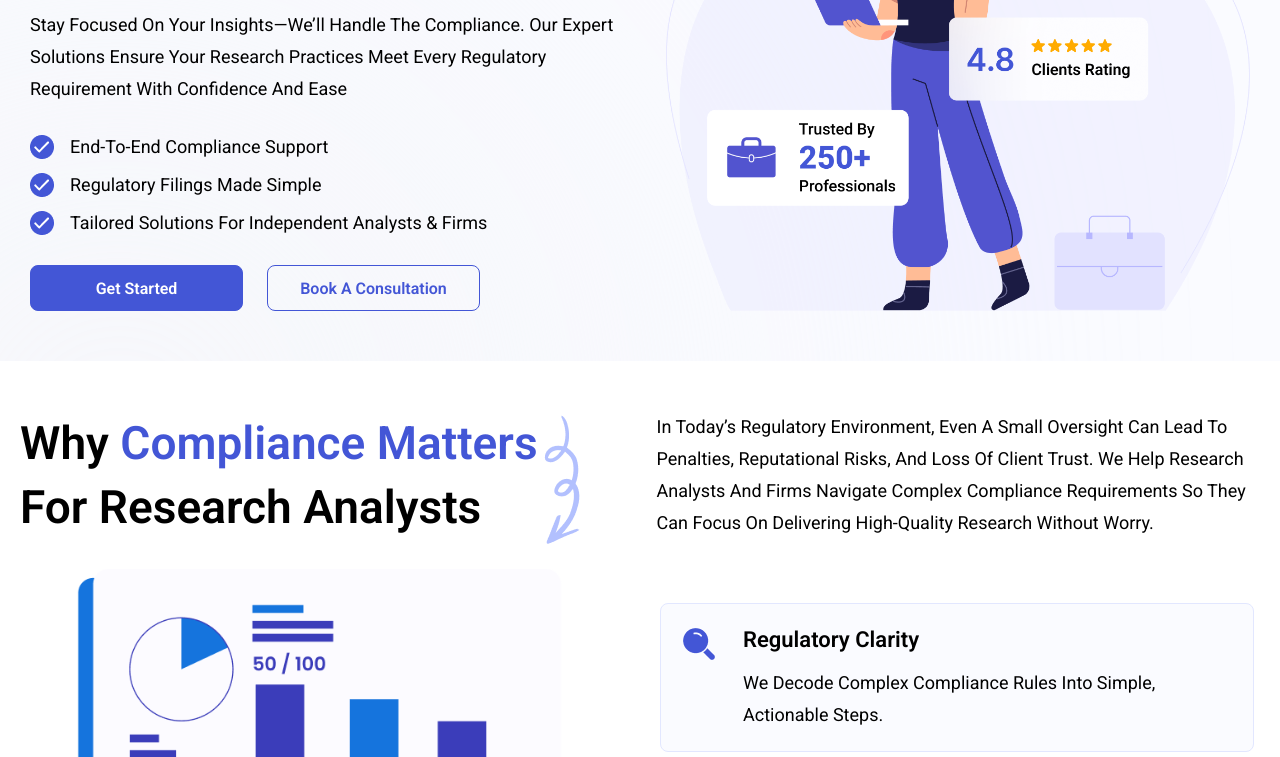
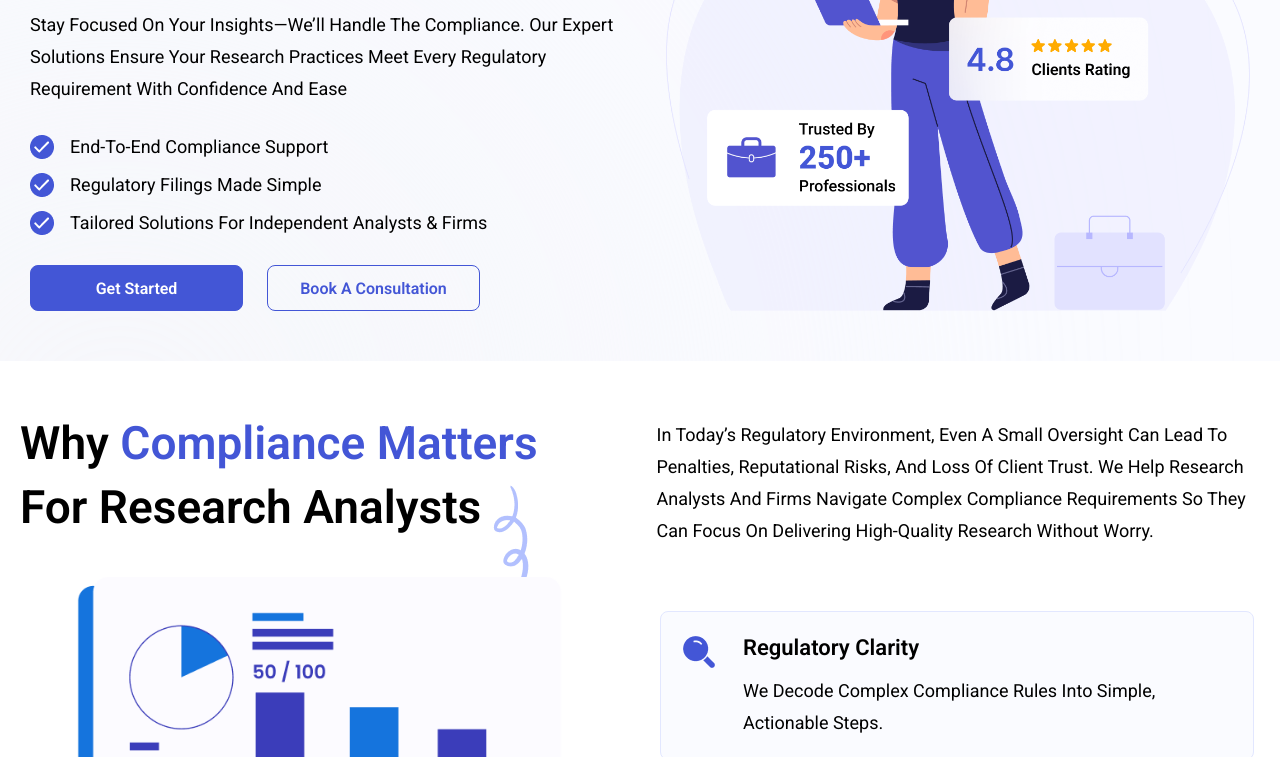
Before and after one commit to Akshatsrii/Figma, a website: page index.html in a window 1280 px wide. Shown: the part 343-1100 px from the top of the page. Drawn offline with Linux system fonts and the light colour scheme.

Commit message:
Anchor curly arrow adjacent to Analysts and top-align Section 2 header row matching Figma

```diff
--- a/index.html
+++ b/index.html
@@ -14,7 +14,7 @@
   <link href="https://fonts.googleapis.com/css2?family=Figtree:wght@400;500;600;700&family=Inter:wght@500;600;700&family=Roboto:wght@400;500;600;700;800;900&display=swap" rel="stylesheet">
 
   <!-- Stylesheet -->
-  <link rel="stylesheet" href="style.css?v=5.0">
+  <link rel="stylesheet" href="style.css?v=6.0">
 </head>
 <body>
 
@@ -221,8 +221,7 @@
         <div class="section-header-row">
           <div class="section-title-col">
             <div class="section-title-wrap">
-              <h2 class="section-heading">Why <span class="highlight-blue" style="color: #4356D6;">Compliance Matters</span><br class="br-desktop"> For Research Analysts</h2>
-              <img src="assets/Vector2.png" alt="" class="sec2-curly-arrow-desktop" aria-hidden="true">
+              <h2 class="section-heading">Why <span class="highlight-blue" style="color: #4356D6;">Compliance Matters</span><br class="br-desktop"> For Research <span class="sec2-heading-end">Analysts<img src="assets/Vector2.png" alt="" class="sec2-curly-arrow-desktop" aria-hidden="true"></span></h2>
             </div>
           </div>
           <div class="section-desc-col">
--- a/style.css
+++ b/style.css
@@ -515,7 +515,7 @@ button {
   display: grid;
   grid-template-columns: 1fr 1fr;
   gap: 33px;
-  align-items: center;
+  align-items: flex-start;
   margin-bottom: 30px;
 }
 
@@ -537,12 +537,17 @@ button {
   color: var(--color-primary);
 }
 
+.sec2-heading-end {
+  position: relative;
+  display: inline-block;
+}
+
 .sec2-curly-arrow-desktop {
   position: absolute;
-  right: -42px;
-  bottom: -5px;
+  left: calc(100% + 12px);
+  top: 10px;
   width: 36px;
-  height: auto;
+  height: 129px;
   pointer-events: none;
 }
 
@@ -557,6 +562,7 @@ button {
   line-height: 32px;
   color: var(--color-text-main);
   max-width: 615px;
+  margin-top: 8px;
 }
 
 /* Section Content: Illustration Left + 3 Feature Cards Right */
```
Also changed, not shown: dist/index.html, dist/style.css.
